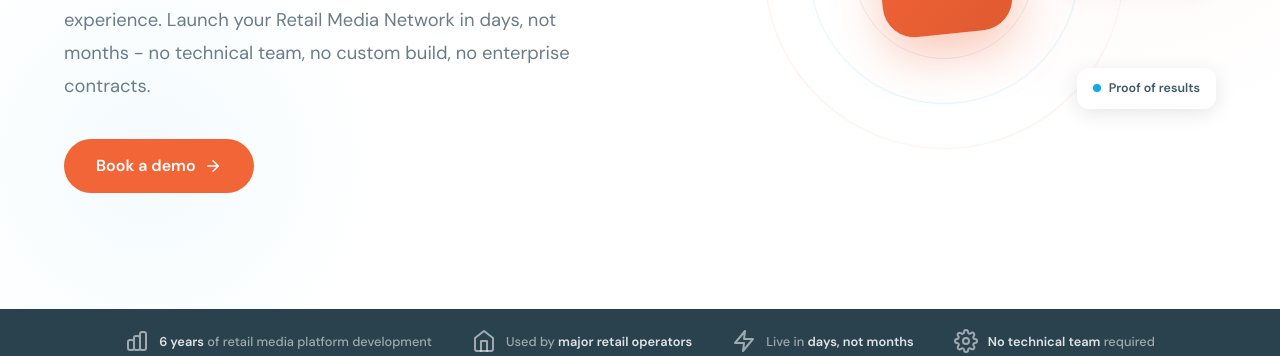
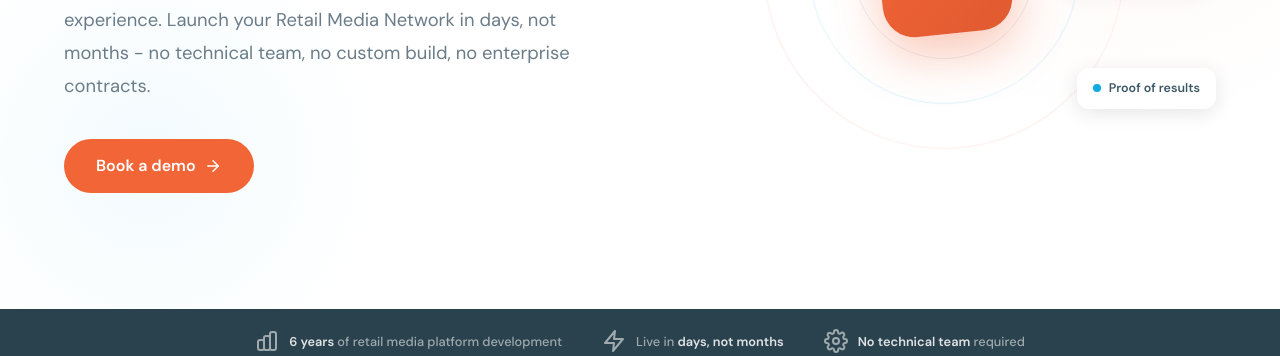
Before and after one commit to drosidis/adaisle-static-site, a plain HTML site: page index.html in a window 1280 px wide. Shown: the part 444-800 px from the top of the page. Drawn offline with Linux system fonts and the light colour scheme.

Commit message:
Remove wrong statement

```diff
--- a/index.html
+++ b/index.html
@@ -748,7 +748,6 @@ html:not([lang="el"]) .lang-el { display: none !important; }
 <div class="cred-strip">
   <div class="cred-strip-inner">
     <div class="cred-item"><svg width="24" height="24" viewBox="0 0 24 24" fill="none" stroke="currentColor" stroke-width="2" stroke-linecap="round" stroke-linejoin="round"><path d="M9 19v-6a2 2 0 00-2-2H5a2 2 0 00-2 2v6a2 2 0 002 2h2a2 2 0 002-2zm0 0V9a2 2 0 012-2h2a2 2 0 012 2v10m-6 0a2 2 0 002 2h2a2 2 0 002-2m0 0V5a2 2 0 012-2h2a2 2 0 012 2v14a2 2 0 01-2 2h-2a2 2 0 01-2-2z"/></svg><span class="lang-en"><strong>6 years</strong> of retail media platform development</span><span class="lang-el"><strong>6 χρόνια</strong> ανάπτυξης εργαλείων retail media στο UK</span></div>
-    <div class="cred-item"><svg width="24" height="24" viewBox="0 0 24 24" fill="none" stroke="currentColor" stroke-width="2" stroke-linecap="round" stroke-linejoin="round"><path d="M3 9l9-7 9 7v11a2 2 0 01-2 2H5a2 2 0 01-2-2z"/><polyline points="9 22 9 12 15 12 15 22"/></svg><span class="lang-en">Used by <strong>major retail operators</strong></span><span class="lang-el"></span></div>
     <div class="cred-item"><svg width="24" height="24" viewBox="0 0 24 24" fill="none" stroke="currentColor" stroke-width="2" stroke-linecap="round" stroke-linejoin="round"><polygon points="13 2 3 14 12 14 11 22 21 10 12 10 13 2"/></svg><span class="lang-en">Live in <strong>days, not months</strong></span><span class="lang-el">Λειτουργικό σε <strong>μέρες, όχι μήνες</strong></span></div>
     <div class="cred-item"><svg width="24" height="24" viewBox="0 0 24 24" fill="none" stroke="currentColor" stroke-width="2" stroke-linecap="round" stroke-linejoin="round"><circle cx="12" cy="12" r="3"/><path d="M19.4 15a1.65 1.65 0 00.33 1.82l.06.06a2 2 0 010 2.83 2 2 0 01-2.83 0l-.06-.06a1.65 1.65 0 00-1.82-.33 1.65 1.65 0 00-1 1.51V21a2 2 0 01-2 2 2 2 0 01-2-2v-.09A1.65 1.65 0 009 19.4a1.65 1.65 0 00-1.82.33l-.06.06a2 2 0 01-2.83 0 2 2 0 010-2.83l.06-.06A1.65 1.65 0 004.68 15a1.65 1.65 0 00-1.51-1H3a2 2 0 01-2-2 2 2 0 012-2h.09A1.65 1.65 0 004.6 9a1.65 1.65 0 00-.33-1.82l-.06-.06a2 2 0 010-2.83 2 2 0 012.83 0l.06.06A1.65 1.65 0 009 4.68a1.65 1.65 0 001-1.51V3a2 2 0 012-2 2 2 0 012 2v.09a1.65 1.65 0 001 1.51 1.65 1.65 0 001.82-.33l.06-.06a2 2 0 012.83 0 2 2 0 010 2.83l-.06.06A1.65 1.65 0 0019.4 9a1.65 1.65 0 001.51 1H21a2 2 0 012 2 2 2 0 01-2 2h-.09a1.65 1.65 0 00-1.51 1z"/></svg><span class="lang-en"><strong>No technical team</strong> required</span><span class="lang-el">Χωρίς <strong>τεχνική ομάδα</strong></span></div>
   </div>
```
